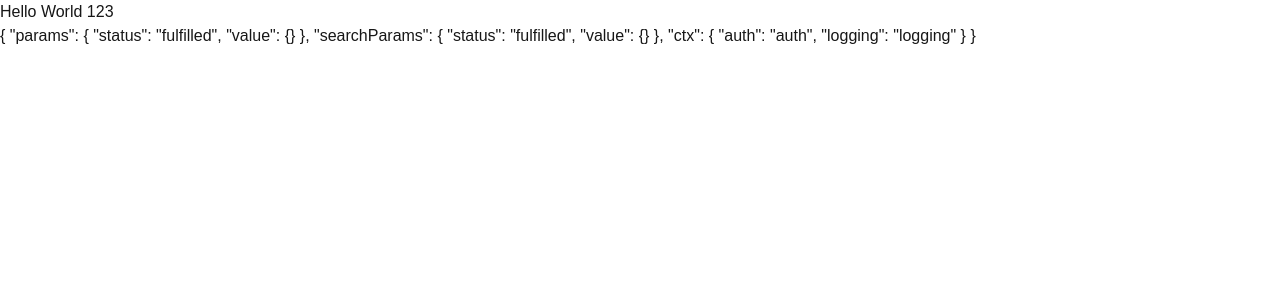
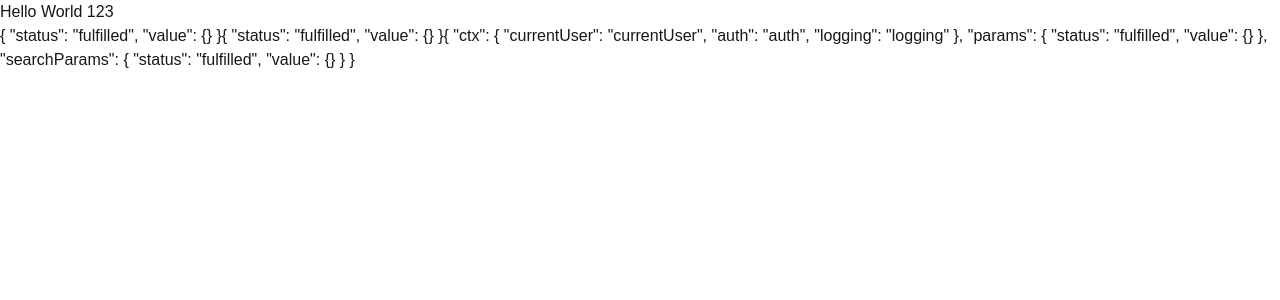
Before and after one commit to vidrepar/next-safe-server-component, a Next.js app: page / in a window 1280 px wide. Shown: the top 300 px of the page. Built offline with nearby package versions, Linux system fonts and the light colour scheme.

Commit message:
Almost done with middleware 2

```diff
--- a/app/page.tsx
+++ b/app/page.tsx
@@ -1,17 +1,14 @@
 import { createServerComponent } from "./safe-server-component";
 
-// Example middleware functions
-async function authMiddleware() {
-  // throw new TooManyRequestsError('Rate limit exceeded');
-}
+export default createServerComponent()
+.use((prev) => ({...prev, currentUser: 'currentUser', auth: 'auth'}))
+.use((prev) => ({...prev, logging: 'logging'}))
+.component((props) => {
 
-async function loggingMiddleware() {
-}
-
-export default createServerComponent()
-.use((prev) => ({...prev, auth: 'auth'}))
-.use((prev) => ({...prev, logging: 'logging'}))
-.component((ctx) => <div>
-  <h1>Hello World 123</h1>
-  {JSON.stringify(ctx, null, 2)}
-</div>);
+  return <div>
+    <h1>Hello World 123</h1>
+    {JSON.stringify(props.params, null, 2)}
+    {JSON.stringify(props.searchParams, null, 2)}
+    {JSON.stringify(props, null, 2)}
+  </div>;
+});
--- a/app/safe-server-component.tsx
+++ b/app/safe-server-component.tsx
@@ -1,5 +1,6 @@
 import ErrorFallback from "./components/ErrorFallback";
 import { ComponentNotSetError } from "./errors";
+import { NextPageContext } from 'next';
 
 // Define a generic class for type-safe middleware
 class TypeSafeMiddleware<T = {}> {
@@ -15,30 +16,36 @@ class TypeSafeMiddleware<T = {}> {
   }
 }
 
+// Define the base context type including Next.js 14+ params and searchParams
+type BaseContext = {
+  params: { [key: string]: string | string[] };
+  searchParams: { [key: string]: string | string[] };
+};
+
 // ServerComponent class
 class ServerComponent<T = {}> {
   private typeSafeMiddleware: TypeSafeMiddleware<T> = new TypeSafeMiddleware<T>();
-  private Component: React.ComponentType<T> | null = null;
+  private Component: React.ComponentType<{ ctx: T } & BaseContext> | null = null;
 
   use<U>(newValuesFn: (prev: T) => U): ServerComponent<T & U> {
     this.typeSafeMiddleware.use(newValuesFn);
     return this as unknown as ServerComponent<T & U>;
   }
 
-  component(Component: React.ComponentType<T>): React.ComponentType {
+  component(Component: React.ComponentType<{ ctx: T } & BaseContext>): React.ComponentType<NextPageContext & BaseContext> {
     this.Component = Component;
     return this.createWrappedComponent();
   }
 
-  private createWrappedComponent(): React.ComponentType {
-    return async (props: any) => {
+  private createWrappedComponent(): React.ComponentType<NextPageContext & BaseContext> {
+    return async ({ params, searchParams, ...props }: NextPageContext & BaseContext) => {
       if (!this.Component) {
         throw new ComponentNotSetError();
       }
 
       try {
-        const middlewareResult = this.typeSafeMiddleware.execute();
-        return <this.Component {...props} ctx={middlewareResult} />;
+        const ctx = this.typeSafeMiddleware.execute();
+        return <this.Component {...props} ctx={ctx} params={params} searchParams={searchParams} />;
       } catch (error) {
         if (error instanceof Error) {
           if (error.message.startsWith('NEXT_')) {
```
